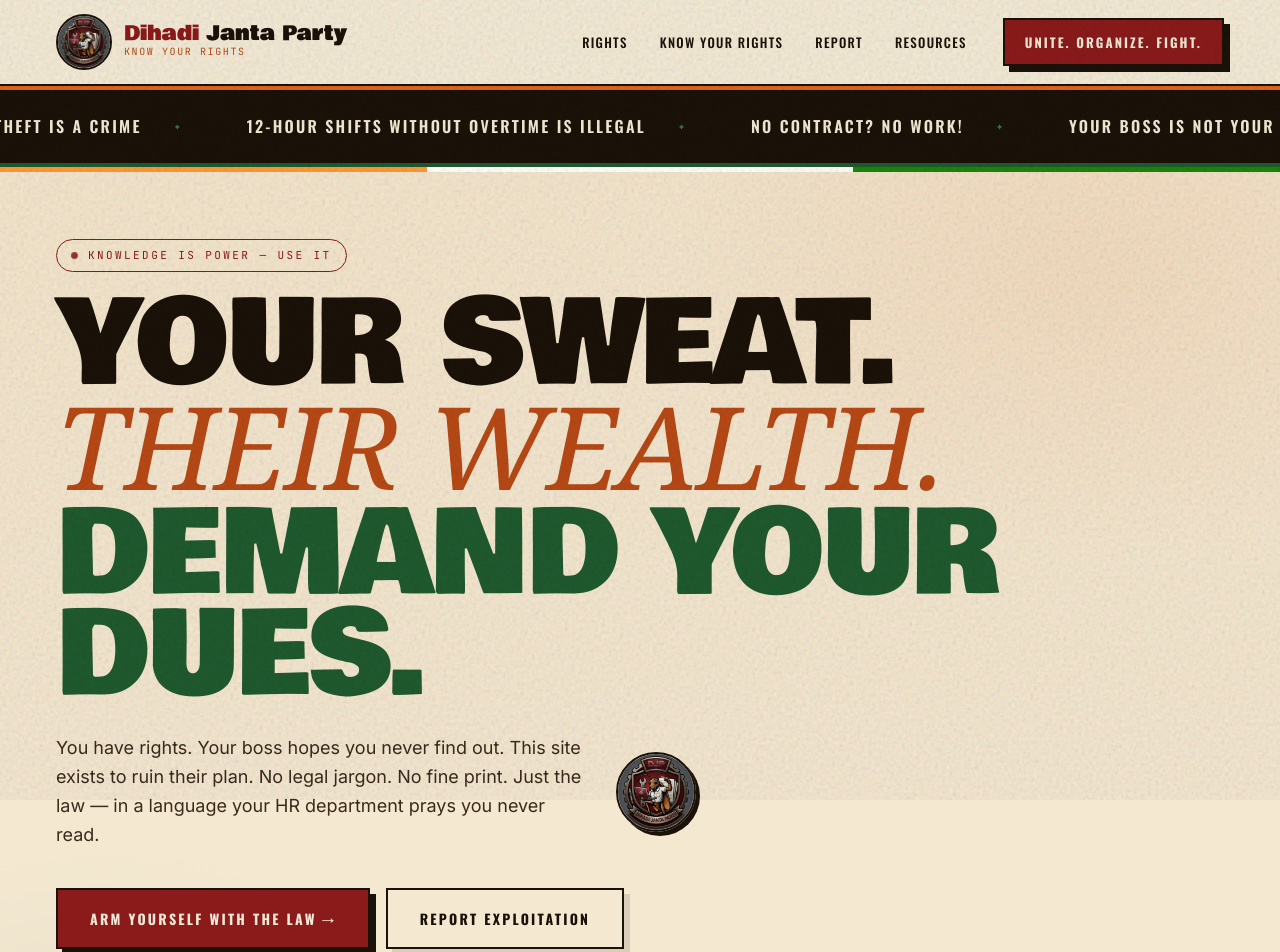
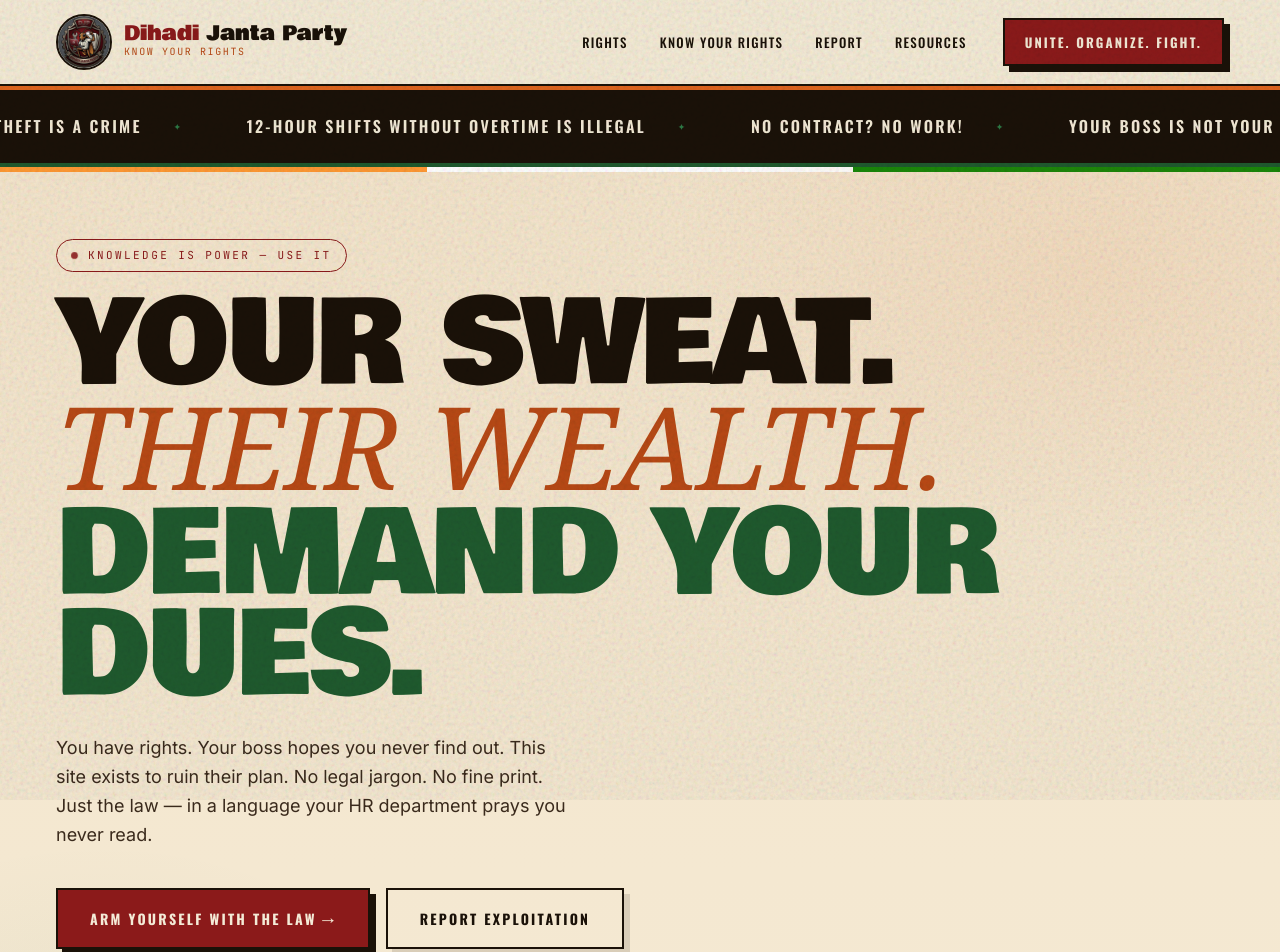
Before and after one commit to ash123mani/djp, a Next.js app: page / in a window 1280 px wide. Shown: the top 952 px of the page. Built offline with nearby package versions, Linux system fonts and the light colour scheme.

Commit message:
Revert "Place 80px logo inline with hero subtitle text"
This reverts commit 452bdd508d864eaddefa794f0ce961c9eee2abbb.

```diff
--- a/src/app/page.tsx
+++ b/src/app/page.tsx
@@ -360,33 +360,18 @@ function HeroSection() {
           </span>
         </h1>
 
-        <div style={{ display: "flex", alignItems: "center", gap: 32, maxWidth: 640, margin: "0 0 38px" }}>
         <p
           style={{
             fontFamily: "var(--font-sans)",
             color: "var(--color-ink-2)",
-              flex: 1,
-              margin: 0,
+            maxWidth: 520,
+            margin: "0 0 38px",
             fontSize: 18,
             lineHeight: 1.6,
           }}
         >
           You have rights. Your boss hopes you never find out. This site exists to ruin their plan. No legal jargon. No fine print. Just the law — in a language your HR department prays you never read.
         </p>
-          <img
-            src="/logo.png"
-            alt="Dihadi Janta Party"
-            style={{
-              width: 80,
-              height: 80,
-              borderRadius: "50%",
-              objectFit: "cover",
-              border: "2px solid var(--color-ink)",
-              boxShadow: "4px 4px 0 var(--color-ink)",
-              flexShrink: 0,
-            }}
-          />
-        </div>
 
         <div style={{ display: "flex", flexWrap: "wrap", gap: 16, marginBottom: 56 }}>
           <a href="#rights" className="btn-primary">
```
Lines whose indentation alone changed are shown as unchanged.
